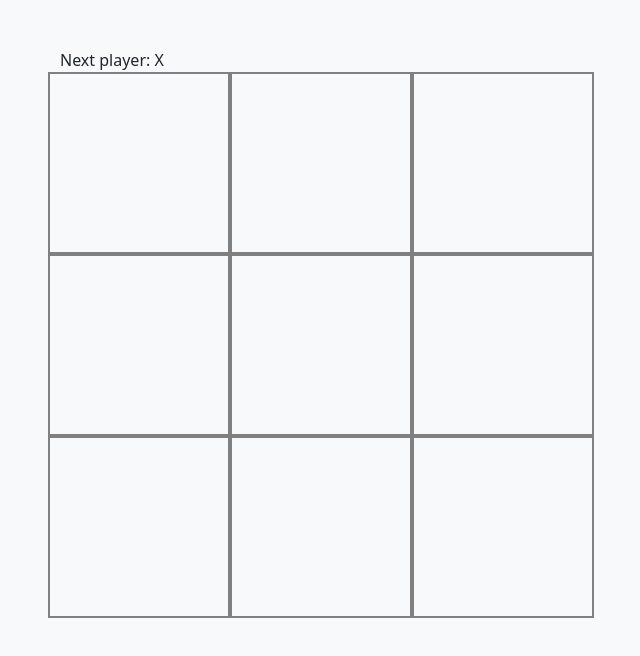
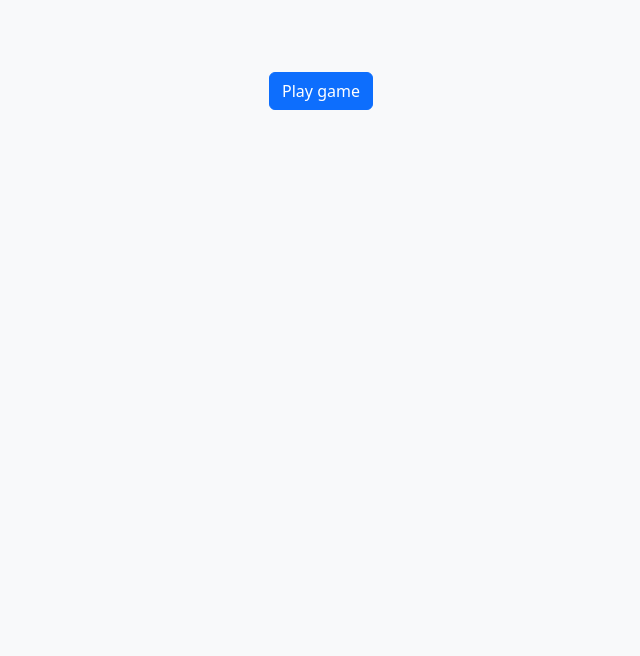
Before and after one commit to SamyAug/Indeco-Game-2024, a React (Vite) app in the folder frontend/: page / in a window 1280 px wide. Shown: the top 656 px of the page, without its empty margins (319-959 px from the left). Built offline with nearby package versions, Linux system fonts and the light colour scheme.

Commit message:
if computer starts the game

```diff
--- a/frontend/src/GameBoard.css
+++ b/frontend/src/GameBoard.css
@@ -2,6 +2,12 @@
     border: 2px solid gray;
 }
 
-.cell:hover {
-    border: 2px solid black;
-}
+.cell:empty:hover {
+    border: 2px solid rgba(5, 199, 248, 0.685);
+    cursor: pointer;
+  }
+
+.game-over .cell:empty:hover {
+    border: 2px solid gray; /* Elimină efectul de hover */
+    cursor: default;
+  }
--- a/frontend/src/GameBoard.jsx
+++ b/frontend/src/GameBoard.jsx
@@ -1,8 +1,10 @@
-
 import { useState } from "react";
 import "./GameBoard.css";
 
 const timeBetweenMoves = 1000;
+
+const symbols = ["X", "O"];
+let myPlayer;
 
 const winningCombos = [
   [0, 1, 2],
@@ -31,11 +33,10 @@ function existEmptyCellsOnTable(stateArray) {
 function GameBoard() {
   const [value, setValue] = useState("X");
   const [arr, setArr] = useState(Array(9).fill(""));
+  const [shouldStartGame, setShouldStartGame] = useState(false);
 
   function handleCellClick(index) {
-    if (arr[index] || calculateWinner(arr)) {
-      return;
-    }
+    if (arr[index] || calculateWinner(arr)) return;
     else {
       let newArrayState = arr.map((element, indexElem) => {
         if (index === indexElem) return value;
@@ -59,9 +60,9 @@ function GameBoard() {
       if (newArrayState[randomIndex] === "") randomAvailableIndex = randomIndex;
     }
     let newArray = newArrayState.slice();
-    newArray[randomAvailableIndex] = "O";
+    newArray[randomAvailableIndex] = value;
     setArr(newArray);
-    setValue("X");
+    setValue(value === "X" ? "O" : "X");
   }
 
   function calculateGameStatus() {
@@ -73,21 +74,40 @@ function GameBoard() {
     else return `Next player: ${value}`;
   }
 
+  function isGameOver() {
+    // return true if game is over
+    // return false otherwise
+    return !calculateGameStatus().includes("Next");
+  }
+
   function resetGame() {
     setValue("X");
     setArr(Array(9).fill(""));
   }
 
+  function startGame() {
+    setShouldStartGame(true);
+    const myPlayer = symbols[Math.floor(Math.random() * 2)];
+    console.log(myPlayer);
+    if (myPlayer === "X") return;
+    else showComputerMove(arr);
+  }
+
   return (
     <>
-      {(value === "O" && existEmptyCellOnTable(arr)) ? <div>Loading...</div> : null}
-      <div className="container">
-        {calculateGameStatus()}
-        {value === "O" ? (<div className="spinner-border text-secondary" role="status">
-          <span className="sr-only">Waiting for partner...</span>
+      {shouldStartGame === false ? (
+        <div className="mt-4 d-flex justify-content-center">
+          <button className="btn btn-primary" onClick={startGame}>Play game</button>
         </div>
+      ) : (<div className="container">
+        {<div>{calculateGameStatus()}</div>}
+        {value === "O" ? (
+          <div>
+            <span> Waiting for opponet to move ... </span>
+            <span className="spinner-border text-secondary" role="status"> </span>
+          </div>
         ) : null}
-        <div className="row">
+        <div className={`row ${isGameOver() ? 'game-over' : ''} `}>
           {arr.map((element, index) => (
             <div
               className={`col-4 text-center align-content-center fw-bold fs-1 cell ${value === "O" ? 'pe-none' : ''}`}
@@ -99,10 +119,12 @@ function GameBoard() {
             </div>
           ))}
         </div>
-      </div>
-      {!calculateGameStatus().includes("Next") ? (<div className="container">
-        <button className="btn btn-warning" onClick={resetGame}>Joc nou</button>
-      </div>) : null}
+        {isGameOver() ? (
+          <div className="mt-4 d-flex justify-content-center">
+            <button className="btn btn-warning" onClick={resetGame}>Play again</button>
+          </div>
+        ) : null}
+      </div>)}
 
     </>
   );
```
